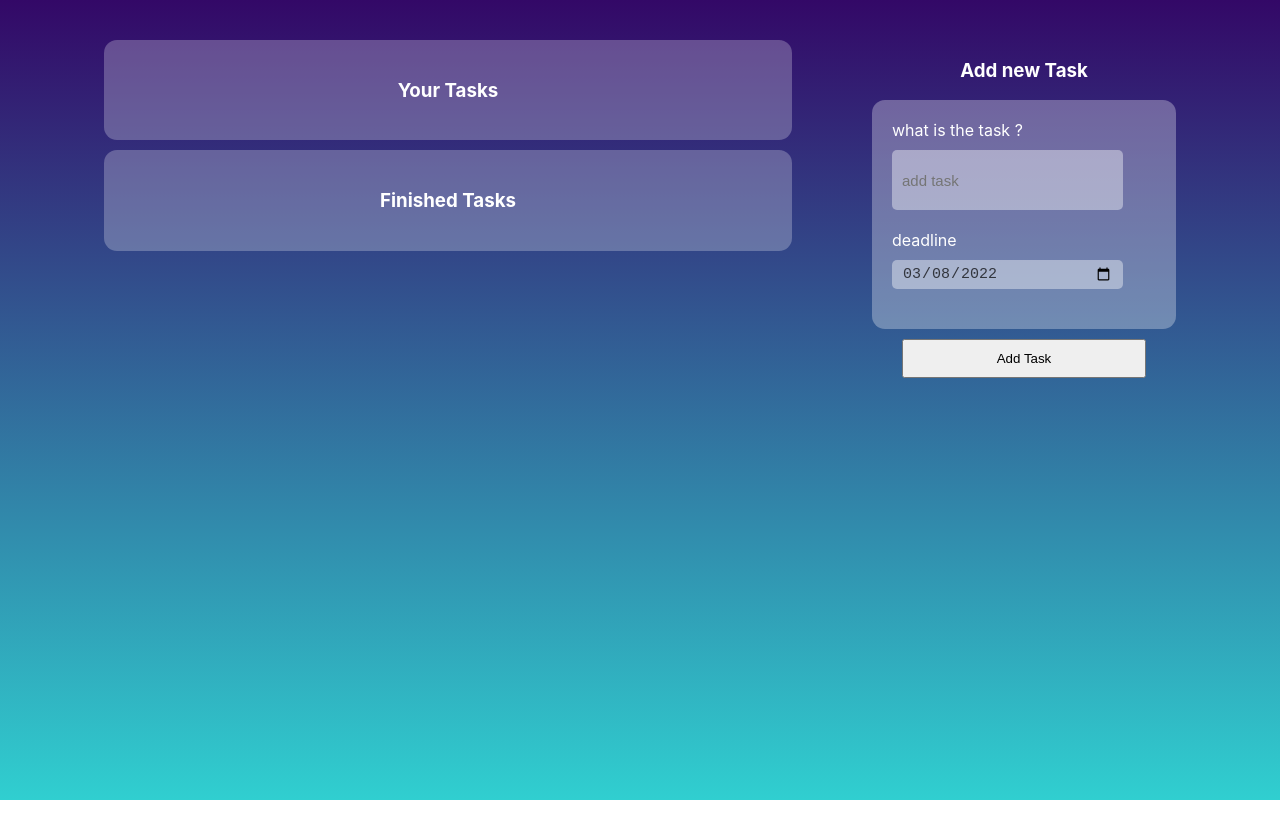
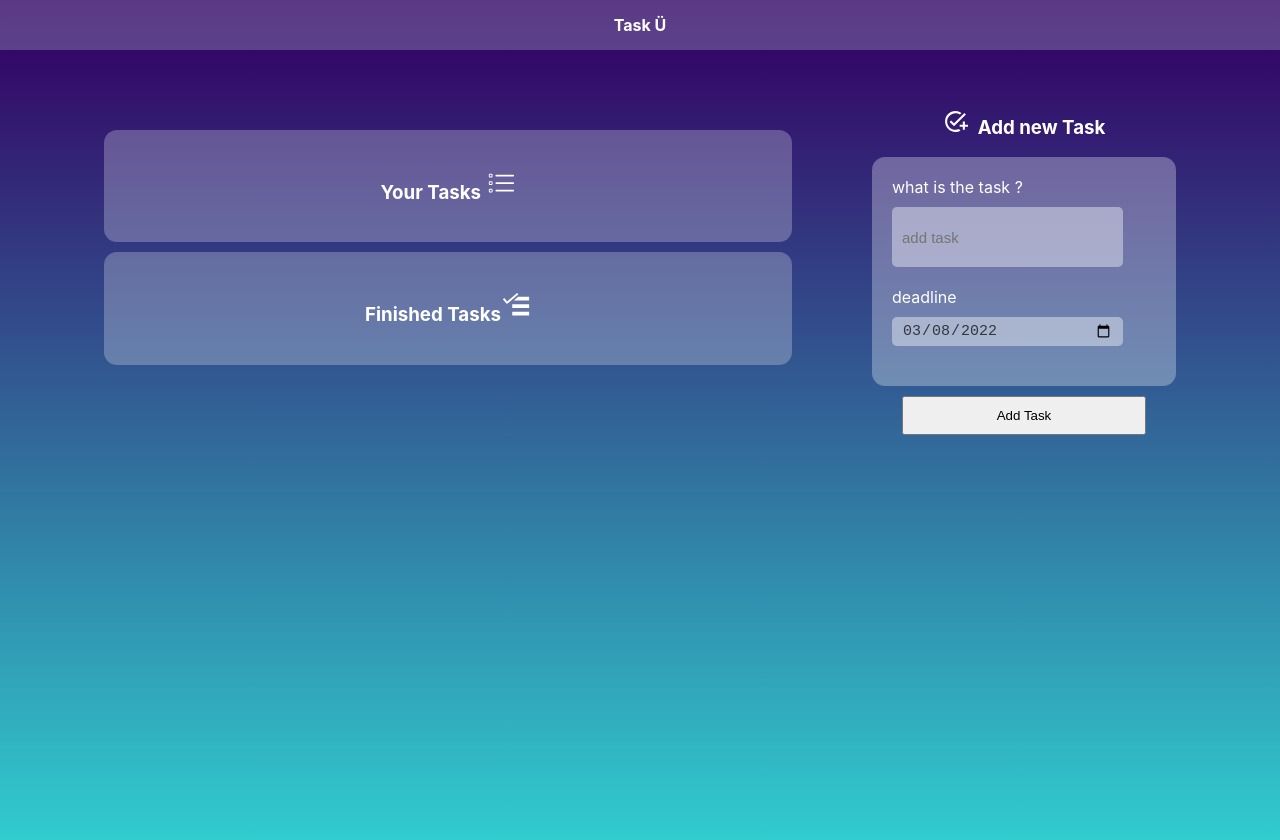
Before and after one commit to Jitu-U/Task-U, a React (Create React App) app: page / in a window 1280 px wide. Shown: the top 840 px of the page. Before the commit the page ends 800 px from the top, so only its background shows below. Built offline with nearby package versions, Linux system fonts and the light colour scheme.

Commit message:
Created Stack mode : Update UI

```diff
--- a/src/App.css
+++ b/src/App.css
@@ -1,3 +1,4 @@
+
 .App {
   text-align: center;
   display: grid;
@@ -8,6 +9,27 @@
   justify-content: center;
 }
 
+.header{
+  position: sticky;
+  top: 0;
+  left: 0;
+  z-index: 10;
+  backdrop-filter: blur(0.25em);
+  width: 100vw;
+  height: 50px;
+  background-color: rgba(255,255,255,0.2);
+  display: flex;
+  justify-content: center;
+  align-items: center;
+}
+
+.title{
+  font: 900;
+  color: white;
+  font-family:-apple-system, BlinkMacSystemFont, 'Segoe UI', Roboto, Oxygen, Ubuntu, Cantarell, 'Open Sans', 'Helvetica Neue', sans-serif;
+  font-weight: 700;
+}
+
 section{
   width: auto;
  /* background-color: rgba(255,255,255,0.2); */
@@ -15,6 +37,10 @@ section{
   border-radius: 21px;
   justify-content: center;
   padding: 20px;
+}
+
+.tasks{
+  margin-top: 60px;
 }
 
 section div{
@@ -31,6 +57,16 @@ form{
     border-radius: 13px;
     text-align: left;
     flex-direction: column;
+}
+
+.task-form h3{
+  align-items: center;
+  justify-content: center;
+  text-align: center;
+}
+
+.task-form h3 .sticker{
+  margin-right: 10px;
 }
 
 form input{
--- a/src/App.js
+++ b/src/App.js
@@ -6,9 +6,9 @@ import { taskAdded } from './actions/actions'
 import TaskCard from './components/taskCard'
 import { useState } from 'react'
 import {useSelector} from 'react-redux'
-
-
-
+import { MdAddTask } from 'react-icons/md'
+import {BsListTask} from 'react-icons/bs'
+import {VscTasklist} from  'react-icons/vsc'
 
 console.log(store.getState());
 
@@ -25,15 +25,21 @@ function App() {
   }
 
   return (
+    <>
+    <header className='header'>
+       <div className='title'>
+            Task Ü
+       </div>
+      </header>
     <div className="App">
       <section className='tasks'>
         <div className='pending-tasks'>
-          <h3>Your Tasks</h3>
+          <h3>Your Tasks <BsListTask size={30} className='sticker'/></h3>
           { useSelector(store => store.filter( task => task.isComplete === false)).map( task => (<TaskCard key={task.id} id={task.id} description={task.description} date={task.date}>
             </TaskCard>)) }
         </div>
         <div className='finished-task'>
-          <h3>Finished Tasks</h3>
+          <h3>Finished Tasks<VscTasklist size={30} className='sticker'/></h3>
           { useSelector(store => store.filter( task => task.isComplete === true)).map( task => (<TaskCard key={task.id} id={task.id} description={task.description} date={task.date}>
             </TaskCard>)) }
         </div>
@@ -42,7 +48,7 @@ function App() {
 
       {/* Form to add Task */}
       <section className='task-form'>
-        <h3>Add new Task</h3>
+        <h3><MdAddTask  size={25}className='sticker'/>Add new Task</h3>
         <form className='addTask' id='addTask'>
           <label> what is the task ?</label>
           <input type='text'  value={task} placeholder='add task' onChange={ (e) => {
@@ -58,6 +64,7 @@ function App() {
           </button>
       </section>
     </div>
+    </>
   );
 }
 
--- a/src/components/taskCard.css
+++ b/src/components/taskCard.css
@@ -45,3 +45,22 @@
     transform: scale(1.3);
     transition: all 50ms ease-out;
 }
+
+.content input{
+    outline: none;
+    margin: 5px;
+    padding: 10px;
+    border: none;
+    width: 80%;
+    background-color: rgba(255,255,255,0.4);
+    border-radius: 8px;
+}
+
+.content input[type="date"]{
+    max-width: 30%;
+    height: 40px;
+}
+
+.submit{
+    color: black
+}
--- a/src/components/taskCard.js
+++ b/src/components/taskCard.js
@@ -54,8 +54,9 @@ function taskCard(props) {
           placeholder="what is your task"
           onChange={ (e) => setDate(e.target.value)}></input>
       </div>
-      <div className='actions'>
-          <BiCheckSquare olor='black' size={30} className='card-btn' onClick={handleModifyBtn}>Submit</BiCheckSquare>
+      <div className='actions submit'>
+        Submit
+          <BiCheckSquare color='green' size={30} className='card-btn' onClick={handleModifyBtn}>Submit</BiCheckSquare>
       </div>
   </div>
     ): (
--- a/src/index.css
+++ b/src/index.css
@@ -5,6 +5,7 @@ body {
     sans-serif;
   -webkit-font-smoothing: antialiased;
   -moz-osx-font-smoothing: grayscale;
+  background-image: linear-gradient(to top, #30cfd0 0%, #330867 100%);
 }
 
 code {
--- a/src/reducers/reducer.js
+++ b/src/reducers/reducer.js
@@ -6,13 +6,13 @@ export default function reducer(state = [], action) {
         switch(action.type){
             case actiontypes.TAST_ADDED:
                 return [
-                    ...state,{
+                    {
                         id:  ++id,
                         description: action.payload.description,
                         deadline:  action.payload.date,
                         isComplete: false,
-                    }
-
+                    },
+                    ...state
                 ];
             case actiontypes.TASK_FINISHED:
               return      [
```
